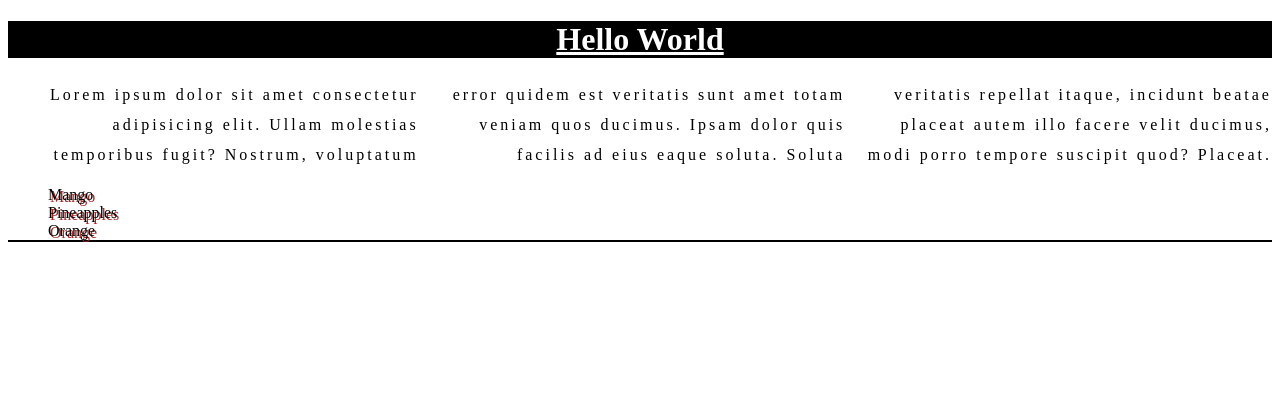
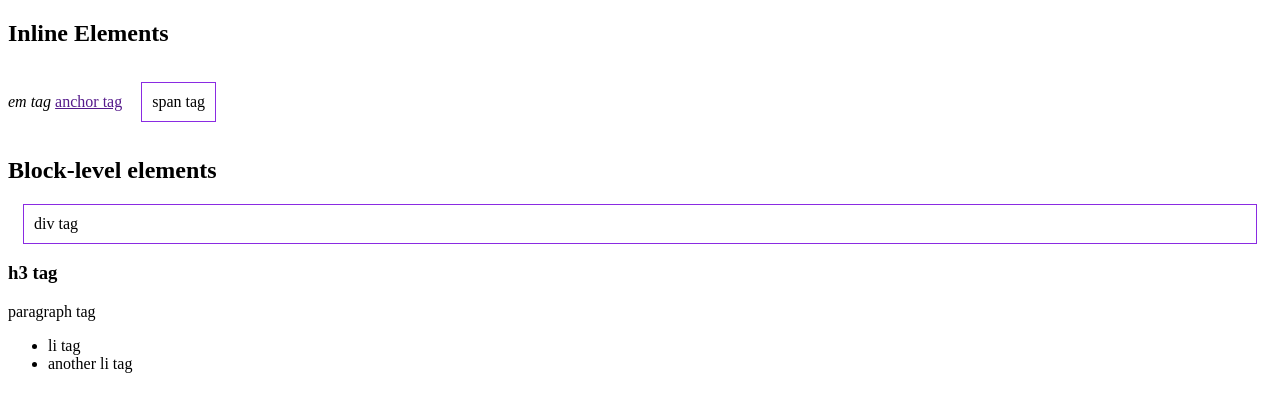
Before and after one commit to sahid013/CoadingNinjaFrontend, a plain HTML site: page index.html in a window 1280 px wide. Drawn offline with Linux system fonts and the light colour scheme.

Commit message:
Css Basics completed

```diff
--- a/index.html
+++ b/index.html
@@ -8,15 +8,19 @@
     <title>Document</title>
   </head>
   <body>
-    <h1>Hello World</h1>
-    <p>
-        Lorem ipsum dolor sit amet consectetur adipisicing elit. Ullam molestias temporibus fugit? Nostrum, voluptatum error quidem est veritatis sunt amet totam veniam quos ducimus. Ipsam dolor quis facilis ad eius eaque soluta. Soluta veritatis repellat itaque, incidunt beatae placeat autem illo facere velit ducimus, modi porro tempore suscipit quod? Placeat.
-    </p>
+        <h2>Inline Elements</h2>
+        <em>em tag</em>
+        <a href="">anchor tag</a>
+        <span>span tag</span>
 
-    <ul>
-        <li>Mango</li>
-        <li>Pineapples</li>
-        <li>Orange</li>
-    </ul>
+        <h2>Block-level elements</h2>
+        <div>div tag</div>
+        <h3>h3 tag</h3>
+        <p>paragraph tag</p>
+        <ul>
+            <li>li tag</li>
+            <li>another li tag</li>
+        </ul>
+
   </body>
 </html>
--- a/style.css
+++ b/style.css
@@ -1,23 +1,13 @@
-h1 {
-    color: white;
-    background-color: black;
-    text-decoration: underline;
-    text-align: center;
-}
-p {
-    text-align: right;
-    line-height: 30px;
-    letter-spacing: 3px;
-    column-count: 3
+span {
+    border: 1px solid blueviolet;
+    margin: 15px;
+    padding: 10px;
+    display: inline-block;
+
 }
 
-ul {
-    /* list-style: none; */
-    /* border:2px solid black; */
-    border-bottom: 2px solid black;
+div {
+    border: 1px solid blueviolet;
+    margin: 15px;
+    padding: 10px;
 }
-
-li {
-    list-style-type: none;
-    text-shadow: 2px 2px rgb(166, 38, 38);
-}
```
